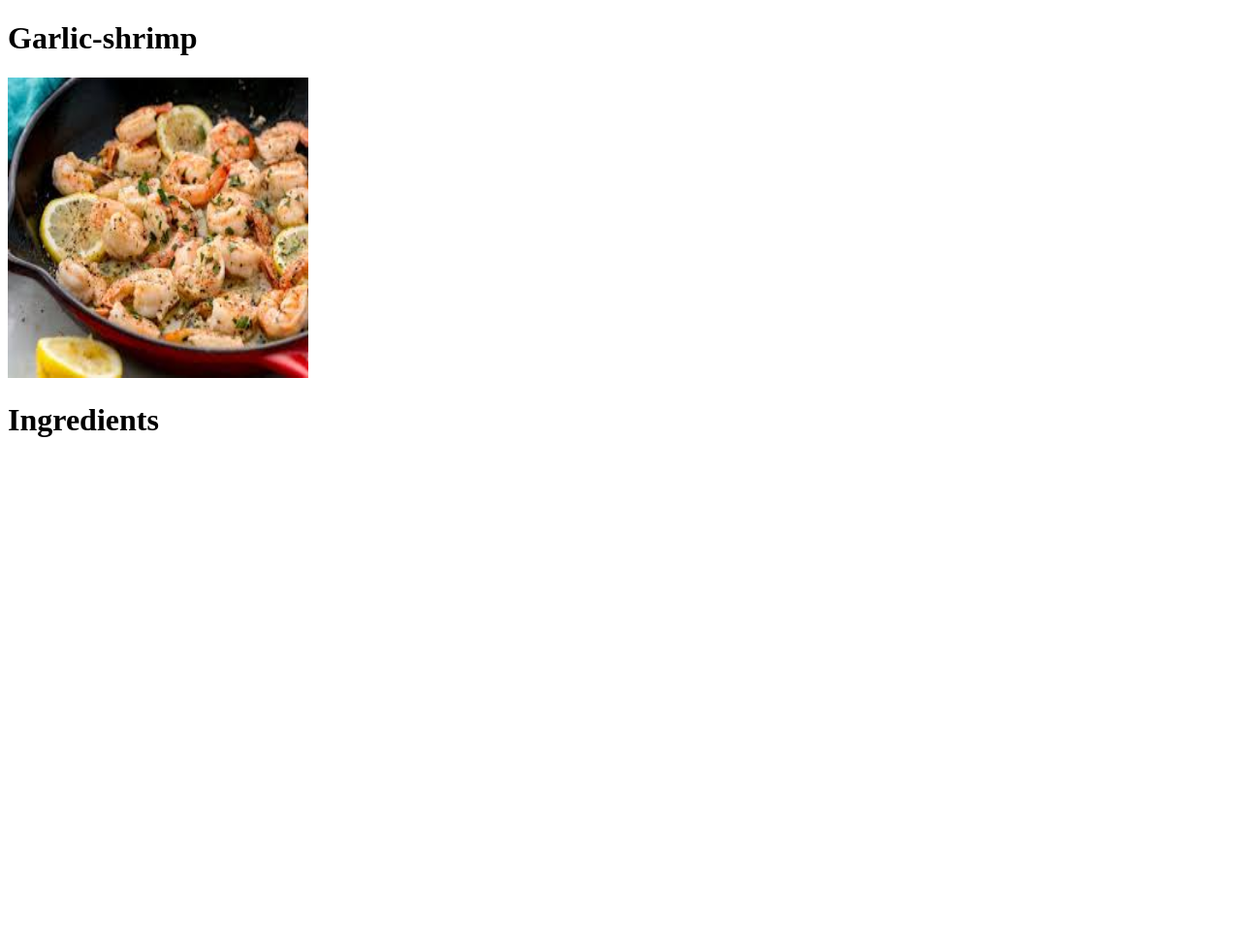
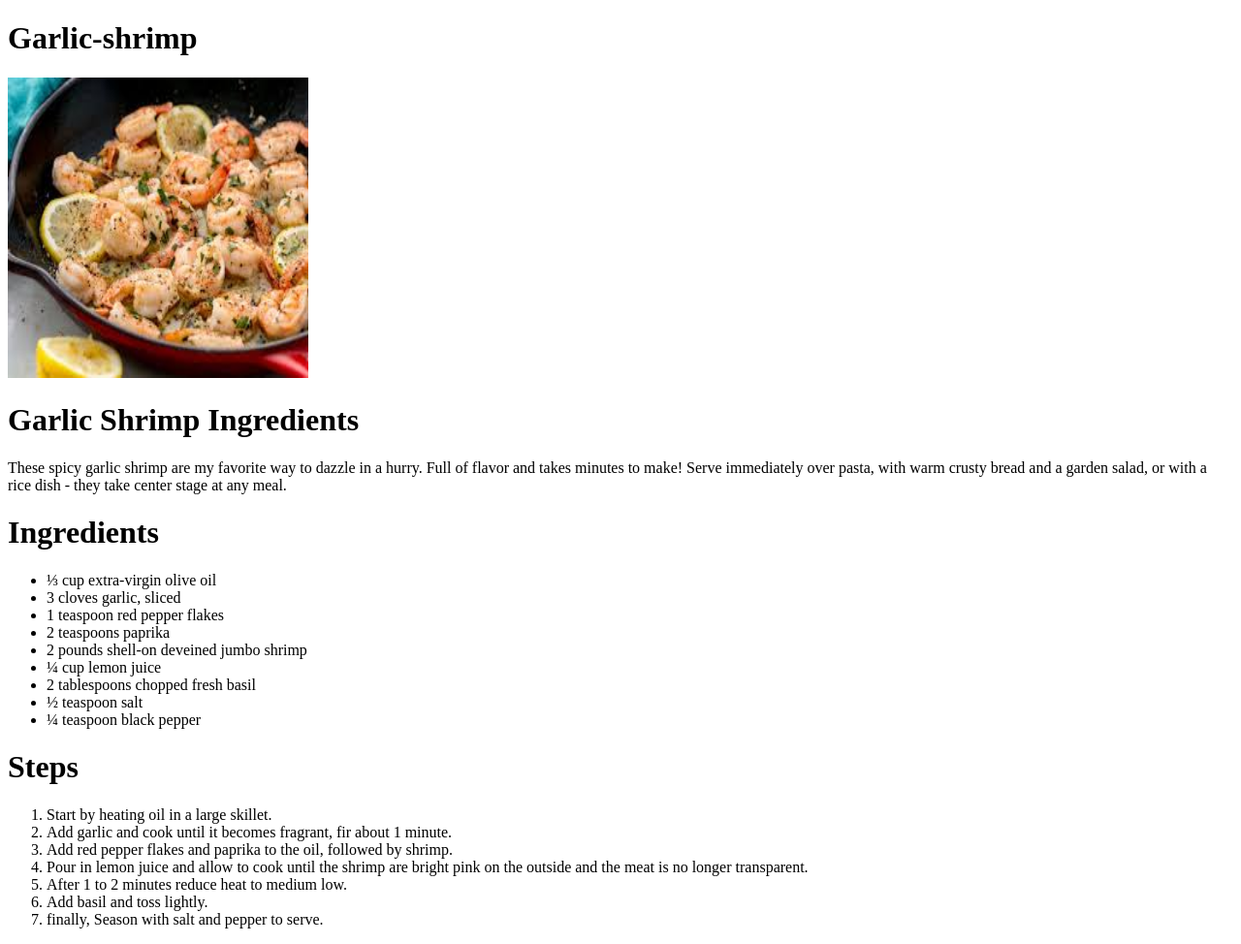
Before and after one commit to robita1/odin-recipes, a plain HTML site: page recipes/garlic-shrimp.html in a window 1280 px wide. Shown: the whole page at 97% size. Before the commit the page ends 800 px from the top, so only its background shows below. Drawn offline with Linux system fonts and the light colour scheme.

Commit message:
add heading, description, and lists
-Add description heading followed by paragraph describing the recipe
-Create both unordered and ordered of the ingredients

```diff
--- a/recipes/garlic-shrimp.html
+++ b/recipes/garlic-shrimp.html
@@ -8,6 +8,31 @@
 <body>
     <h1>Garlic-shrimp</h1>
     <img src="../images/garlic-shrimp.jpg" height="310" width="310" alt="garlic-shrimp">
+    <h1>Garlic Shrimp Ingredients</h1>
+    <p>These spicy garlic shrimp are my favorite way to dazzle in a hurry. Full of flavor and takes minutes to make! Serve immediately over pasta, with warm crusty bread and a garden salad, or with a rice dish - they take center stage at any meal.
+
+    </p>
     <h1>Ingredients</h1>
+    <ul>
+        <li>⅓ cup extra-virgin olive oil</li>
+        <li>3 cloves garlic, sliced</li>
+        <li>1 teaspoon red pepper flakes</li>
+        <li>2 teaspoons paprika</li>
+        <li>2 pounds shell-on deveined jumbo shrimp</li>
+        <li>¼ cup lemon juice</li>
+        <li>2 tablespoons chopped fresh basil</li>
+        <li>½ teaspoon salt</li>
+        <li>¼ teaspoon black pepper</li>
+    </ul>
+    <h1>Steps</h1>
+        <ol>
+            <li>Start by heating oil in a large skillet.</li>
+            <li>Add garlic and cook until it becomes fragrant, fir about 1 minute.</li>
+            <li>Add red pepper flakes and paprika to the oil, followed by shrimp.</li>
+            <li>Pour in lemon juice and allow to cook until the shrimp are bright pink on the outside and the meat is no longer transparent.</li>
+            <li>After 1 to 2 minutes reduce heat to medium low.</li>
+            <li>Add basil and toss lightly.</li>
+            <li>finally, Season with salt and pepper to serve.</li>
+        </ol>
 </body>
 </html>
```
